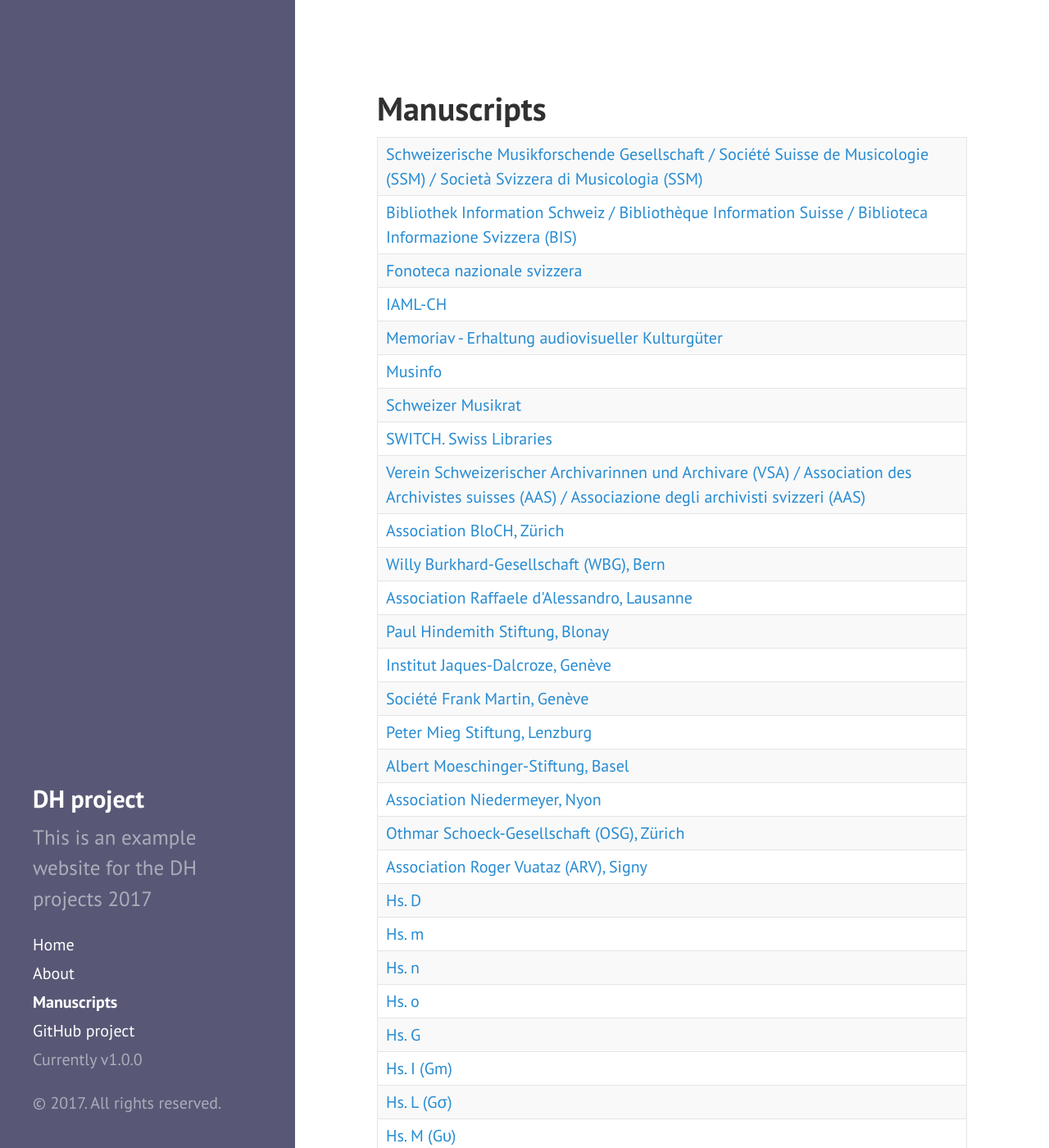
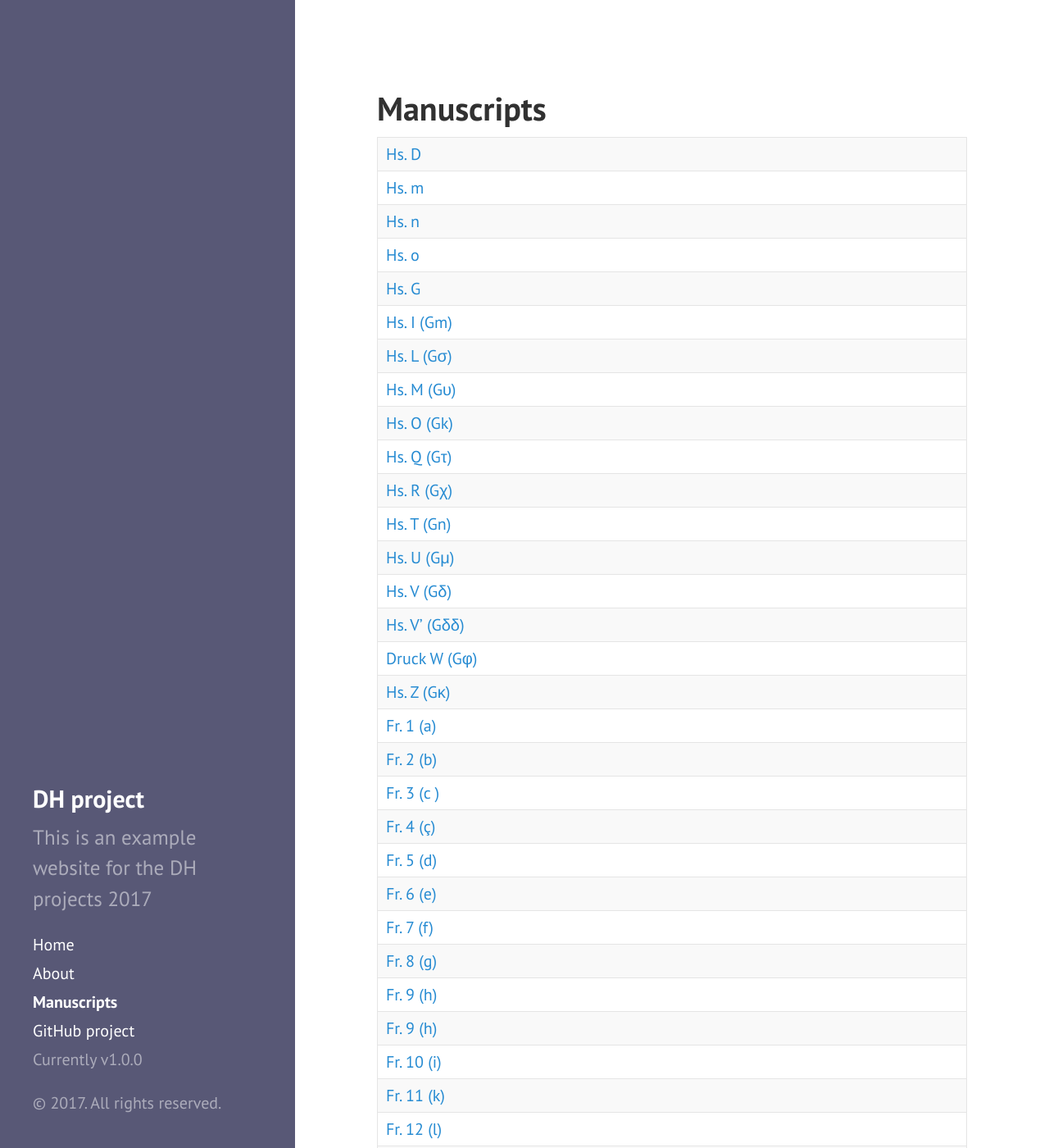
Before and after one commit to heinztschan/parzival, a Jekyll site: the page built from links.html, in a window 1280 px wide and 1400 px high. Shown: the whole window at 82% size. Built offline with Jekyll 4.4.1, drawn with Linux system fonts in a browser that asks for light colours.

Commit message:
Originaleinträge entfernt

```diff
--- a/_data/manuscripts.yml
+++ b/_data/manuscripts.yml
@@ -1,24 +1,4 @@
 links:
-    - ["Schweizerische Musikforschende Gesellschaft / Société Suisse de Musicologie (SSM) / Società Svizzera di Musicologia (SSM)", "http://www.smg-ssm.ch/smg"]
-    - ["Bibliothek Information Schweiz / Bibliothèque Information Suisse / Biblioteca Informazione Svizzera (BIS)", "http://www.bis.ch/"]
-    - ["Fonoteca nazionale svizzera", "http://www.fonoteca.ch"]
-    - ["IAML-CH", "http://www.iaml.ch/"]
-    - ["Memoriav - Erhaltung audiovisueller Kulturgüter", "http://de.memoriav.ch/"]
-    - ["Musinfo", "http://www.musinfo.ch/index.php"]
-    - ["Schweizer Musikrat", "http://www.musikrat.ch/"]
-    - ["SWITCH. Swiss Libraries", "http://www.switch.ch/de/edu/libraries/"]
-    - ["Verein Schweizerischer Archivarinnen und Archivare (VSA) / Association des Archivistes suisses (AAS) / Associazione degli archivisti svizzeri (AAS)", "http://www.vsa-aas.ch/"]
-    - ["Association BloCH, Zürich", "http://www.ernestbloch.ch/"]
-    - ["Willy Burkhard-Gesellschaft (WBG), Bern", "http://www.willyburkhard.ch/"]
-    - ["Association Raffaele d'Alessandro, Lausanne", "http://www.rdalessandro.ch/content/startseite/"]
-    - ["Paul Hindemith Stiftung, Blonay", "http://www.hindemith.info/"]
-    - ["Institut Jaques-Dalcroze, Genève", "http://www.dalcroze.ch/"]
-    - ["Société Frank Martin, Genève", "http://www.frankmartin.org/"]
-    - ["Peter Mieg Stiftung, Lenzburg", "http://www.petermieg.ch/"]
-    - ["Albert Moeschinger-Stiftung, Basel", "http://www.albertmoeschinger.ch/"]
-    - ["Association Niedermeyer, Nyon", "http://www.niedermeyer-nyon.ch/"]
-    - ["Othmar Schoeck-Gesellschaft (OSG), Zürich", "http://www.othmar-schoeck.ch/"]
-    - ["Association Roger Vuataz (ARV), Signy", "http://www.rogervuataz.ch/"]
     - ["Hs. D","http://www.parzival.unibe.ch/hsverz.html#1"]
     - ["Hs. m","http://www.parzival.unibe.ch/hsverz.html#2"]
     - ["Hs. n","http://www.parzival.unibe.ch/hsverz.html#3"]
```
